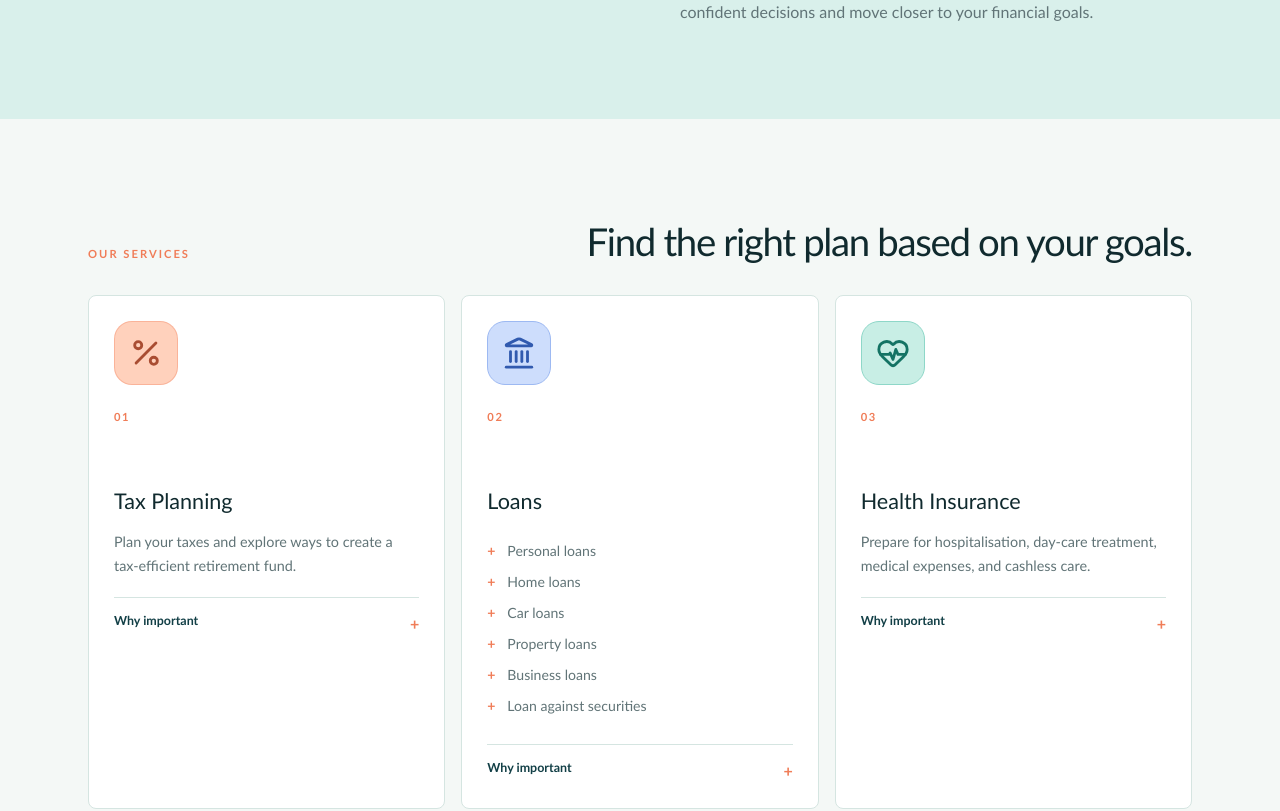
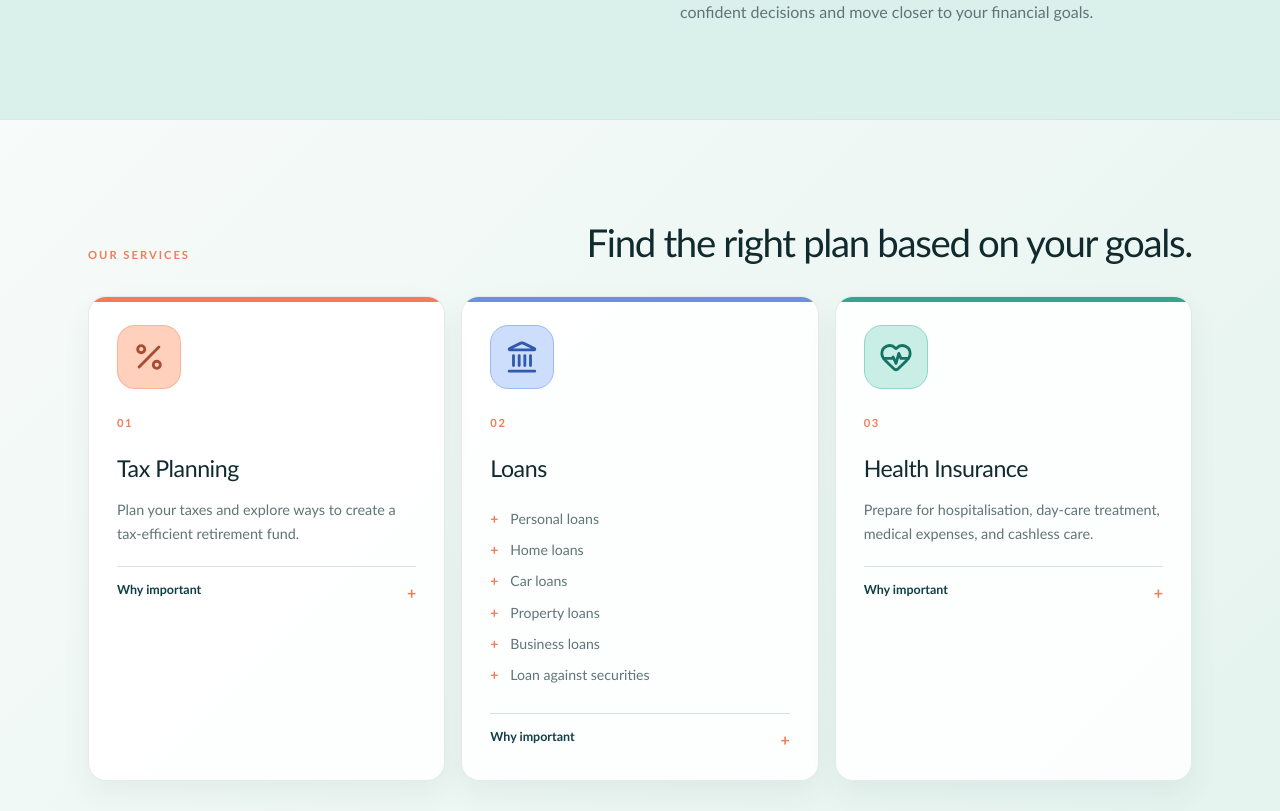
Before and after one commit to smritiRwt/Dhanvanta, a React (Vite) app: page / in a window 1280 px wide. Shown: the part 1637-2448 px from the top of the page. Built offline with nearby package versions, Linux system fonts and the light colour scheme.

Commit message:
Update India audience wording

```diff
--- a/src/styles.css
+++ b/src/styles.css
@@ -90,15 +90,18 @@ a { transition:color .2s ease, background-color .2s ease, border-color .2s ease,
 .split-content { display:grid; grid-template-columns:1fr 1fr; gap:80px; align-items:start; margin-top:25px; }
 .split-content h2 { margin:0; color:var(--ink); font-size:clamp(2rem,3.8vw,3.5rem); line-height:1.05; letter-spacing:-.04em; }
 .split-content p { margin:4px 0 0; color:var(--muted); font-size:1rem; line-height:1.9; }
-.services-section { padding-bottom:105px; }
+.services-section { max-width:none; padding:92px max(24px, calc((100% - 1104px) / 2)) 110px; background:linear-gradient(135deg,#f7fbf9 0%,#e4f3ee 100%); border-top:1px solid rgba(18,63,70,.08); border-bottom:1px solid rgba(18,63,70,.08); }
 .service-grid { display:grid; grid-template-columns:repeat(3,1fr); gap:16px; }
-.service-grid article { min-height:230px; padding:25px; border:1px solid var(--line); border-radius:8px; background:var(--surface); transition:transform .25s ease, box-shadow .25s ease; }
-.service-grid article:hover { transform:translateY(-5px); box-shadow:0 15px 30px rgba(18,63,70,.1); }
-.service-icon { margin-bottom:18px; }
+.service-grid article { position:relative; min-height:330px; padding:28px; border:1px solid rgba(18,63,70,.1); border-radius:18px; overflow:hidden; background:rgba(255,255,255,.88); box-shadow:0 12px 30px rgba(18,63,70,.06); transition:transform .25s ease, box-shadow .25s ease, border-color .25s ease; }
+.service-grid article::before { content:''; position:absolute; top:0; left:0; right:0; height:5px; background:var(--accent); }
+.service-grid article:nth-child(2)::before { background:#6d8fe2; }
+.service-grid article:nth-child(3)::before { background:#36a58e; }
+.service-grid article:hover { transform:translateY(-8px); border-color:rgba(18,63,70,.2); box-shadow:0 22px 42px rgba(18,63,70,.14); }
+.service-icon { margin-bottom:20px; }
 .service-grid article:nth-child(2) .service-icon { background:#cdddfc; border-color:#9db9f2; color:#315aaf; }
 .service-grid article:nth-child(3) .service-icon { background:#c8eee5; border-color:#8ed7c8; color:#147364; }
 .service-index { color:var(--accent); font-size:.7rem; font-weight:700; letter-spacing:.14em; }
-.service-grid h3 { margin:58px 0 0; color:var(--ink); font-size:1.35rem; }
+.service-grid h3 { margin:18px 0 0; color:var(--ink); font-size:1.45rem; letter-spacing:-.02em; }
 .service-grid p { margin:12px 0 0; color:var(--muted); line-height:1.65; font-size:.9rem; }
 .service-why { margin-top:20px; border-top:1px solid var(--line); }
 .service-why summary { padding-top:14px; color:var(--primary); cursor:pointer; font-size:.78rem; font-weight:700; list-style:none; }
@@ -199,6 +202,7 @@ a { transition:color .2s ease, background-color .2s ease, border-color .2s ease,
 	.principle-card:nth-child(2) { border-right:0; }
 	.principle-card:nth-child(3),.principle-card:nth-child(4) { border-top:1px solid var(--line); }
 	.split-content { grid-template-columns:1fr; gap:24px; }
+	.services-section { padding-left:20px; padding-right:20px; }
 	.service-grid,.tool-grid { grid-template-columns:1fr; }
 	.topic-columns { grid-template-columns:1fr; gap:32px; }
 	.contact-page { padding:68px 20px 80px; }
```
Also changed, not shown: 4 other files (tests, documents, lock files or other folders).
